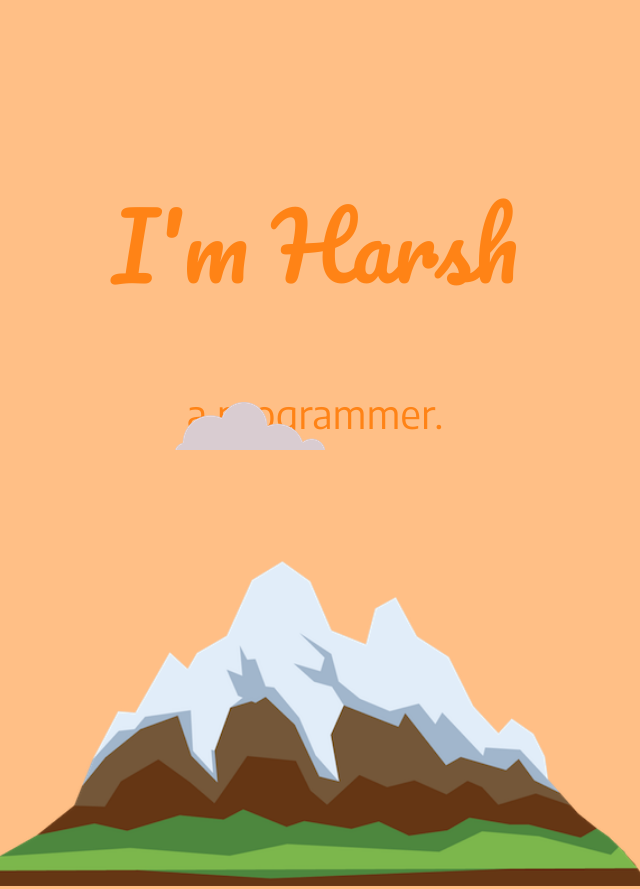
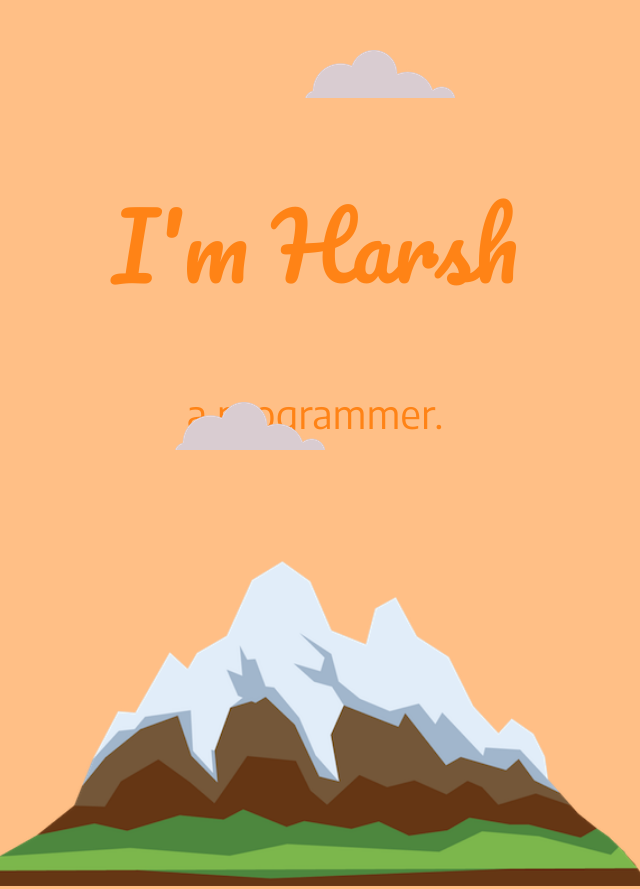
Before and after one commit to toingtoing/personalsite, a plain HTML site: page index.html in a window 1280 px wide. Shown: the top 889 px of the page, without its empty margins (325-965 px from the left). Drawn offline with nearby package versions, Linux system fonts and the light colour scheme; the site is published under a folder, as on GitHub Pages, so addresses that start at the root find nothing.

Commit message:
final correction to the paths of the images

```diff
--- a/index.html
+++ b/index.html
@@ -14,7 +14,7 @@
 </head>
 <body>
     <div class="container">
-        <img class="top-cloud" src="/personalSite/images/cloud.png" alt="">
+        <img class="top-cloud" src="images/cloud.png" alt="">
         <h1>I'm Harsh</h1>
         <h2 class="main-subheading">a programmer.</h2>
         <img class ="bottom-cloud" src="images/cloud.png" alt="">
```
